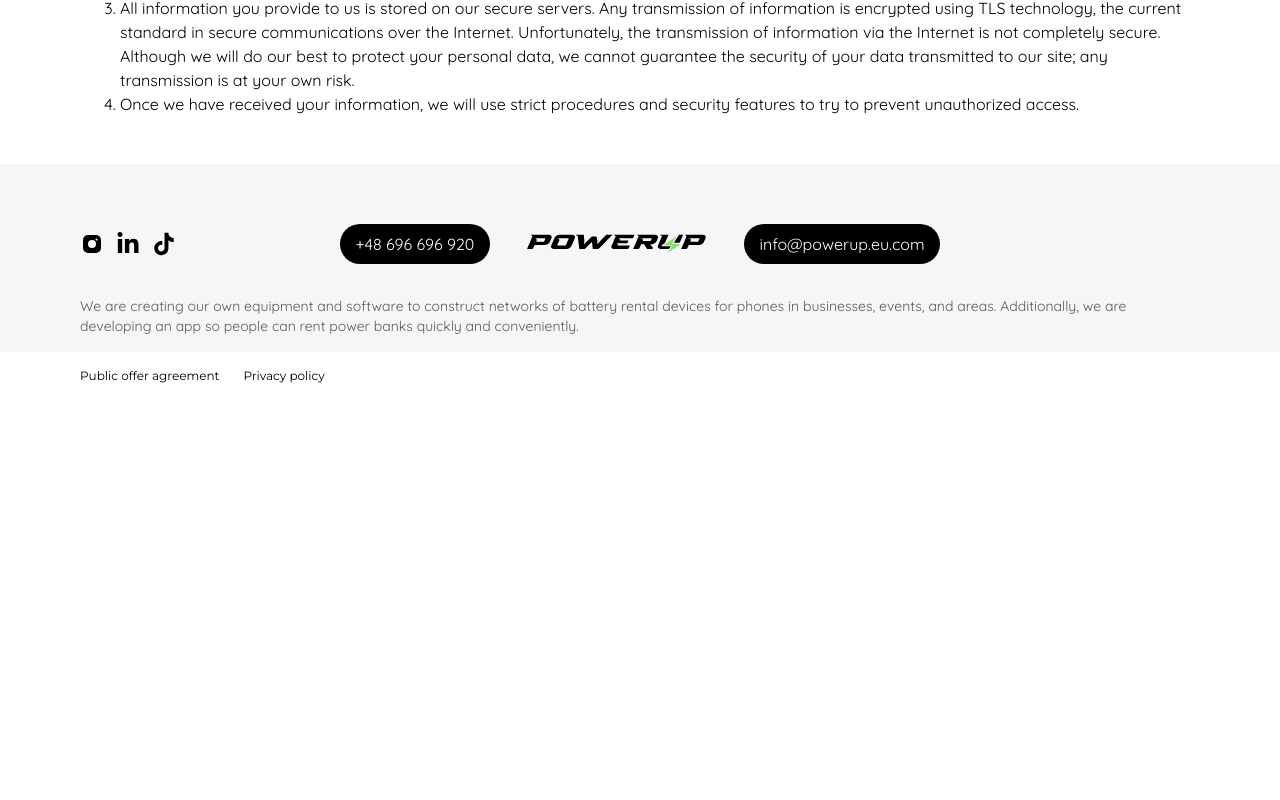
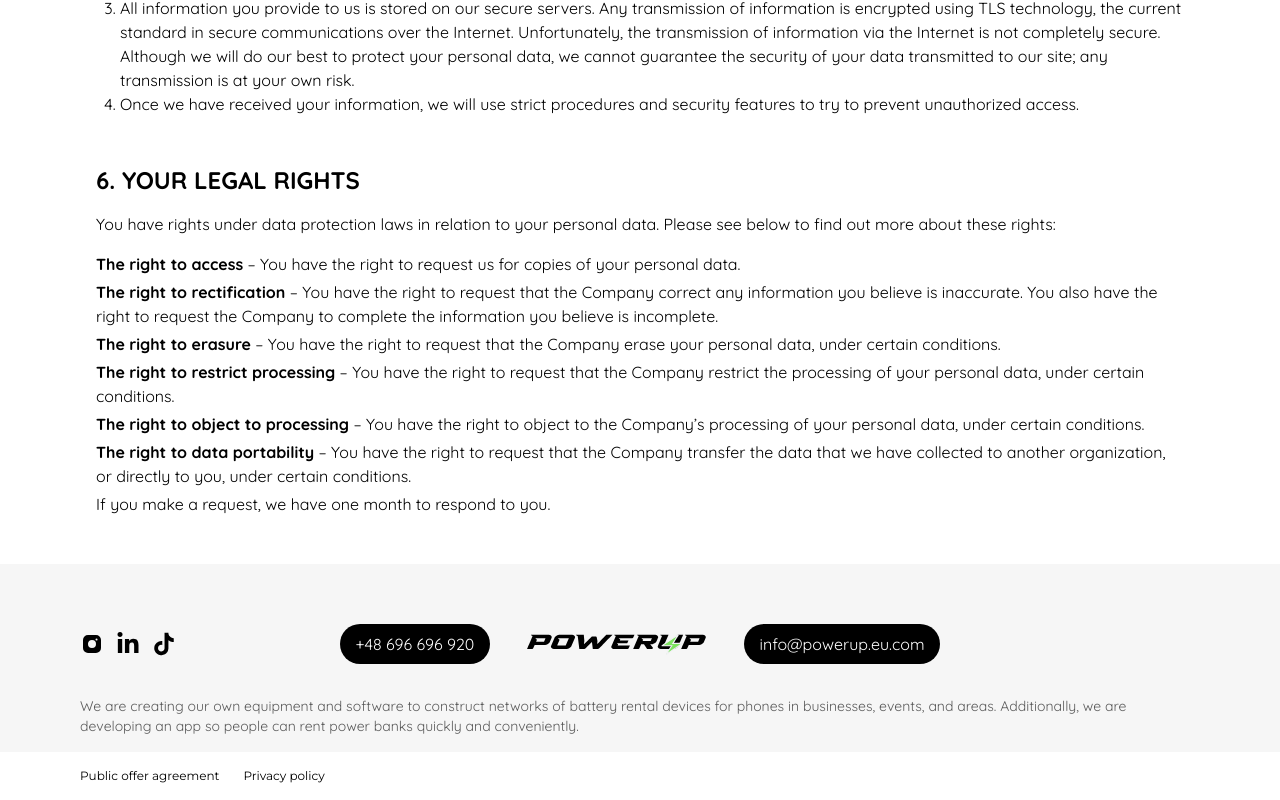
Before and after one commit to Nafiz-Al-Turabi/Power-bank-power-up-front-end, a Next.js app: page /legal/privacy-policy in a window 1280 px wide. Shown: the part 5459-6259 px from the top of the page. Before the commit the page ends 5859 px from the top, so only its background shows below. Built offline with nearby package versions, Linux system fonts and the light colour scheme.

Commit message:
YOUR LEGAL RIGHTS section added

```diff
--- a/app/(legal)/legal/privacy-policy/page.tsx
+++ b/app/(legal)/legal/privacy-policy/page.tsx
@@ -551,6 +551,24 @@ export default function PrivacyPolicyPage() {
             <li>Once we have received your information, we will use strict procedures and security features to try to prevent unauthorized access. </li>
           </ol>
         </section>
+
+        <section className="YOUR LEGAL RIGHTS mb-12">
+          <h3 className="uppercase font-bold text-xl lg:text-2xl mb-4">
+            6. YOUR LEGAL RIGHTS
+          </h3>
+          <p className="mb-4">
+            You have rights under data protection laws in relation to your personal data. Please see below to find out more about these rights:‍
+          </p>
+          <ul className="space-y-1">
+            <li><strong>The right to access</strong> – You have the right to request us for copies of your personal data.</li>
+            <li><strong>The right to rectification </strong>– You have the right to request that the Company correct any information you believe is inaccurate. You also have the right to request the Company to complete the information you believe is incomplete.</li>
+            <li><strong>The right to erasure</strong> – You have the right to request that the Company erase your personal data, under certain conditions.</li>
+            <li><strong>The right to restrict processing</strong> – You have the right to request that the Company restrict the processing of your personal data, under certain conditions.</li>
+            <li><strong>The right to object to processing</strong> – You have the right to object to the Company’s processing of your personal data, under certain conditions.</li>
+            <li><strong>The right to data portability</strong> – You have the right to request that the Company transfer the data that we have collected to another organization, or directly to you, under certain conditions.</li>
+            <li>If you make a request, we have one month to respond to you. </li>
+          </ul>
+        </section>
       </main>
     </div>
   );
```
